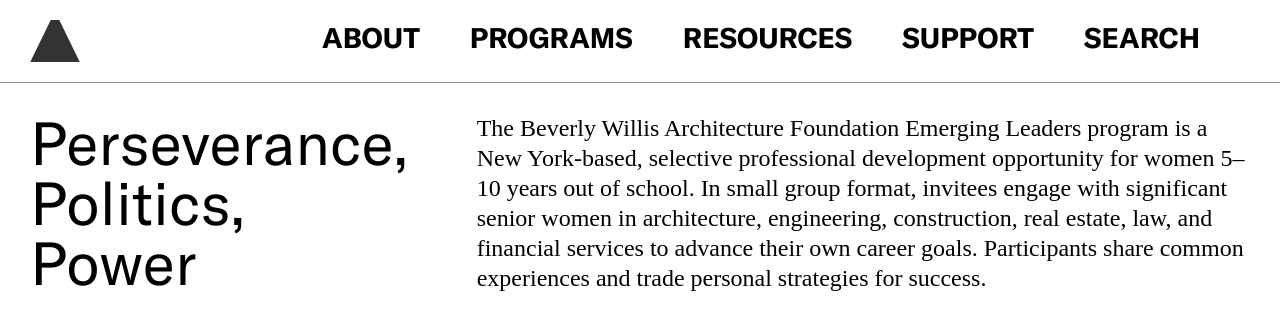
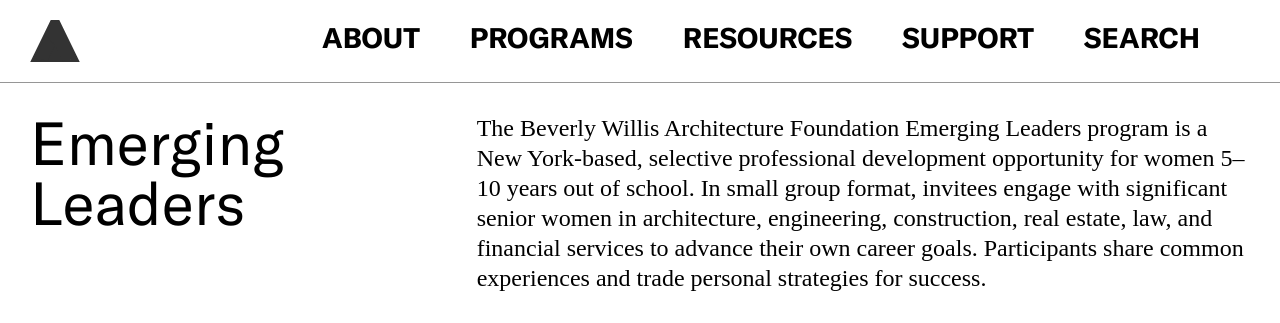
Before and after one commit to jengalas/bwaf-bbw, a Jekyll site: the page built from _emerging-leaders/perseverence-politics-power.md, in a window 1280 px wide and 900 px high, cut to the strip 0-323 px from the top of the window. Built offline with Jekyll 4.4.1, drawn with Linux system fonts in a browser that asks for light colours; some web fonts are replaced.

Commit message:
Update from Forestry.io Aislinn McNamara updated _emerging-leaders/perseverence-politics-power.md

```diff
--- a/_emerging-leaders/perseverence-politics-power.md
+++ b/_emerging-leaders/perseverence-politics-power.md
@@ -8,7 +8,7 @@
   include_left-hand_column_text_: true
   lefthand_text:
     header_type: Large Header
-    text: Perseverance, Politics, Power
+    text: Emerging Leaders
     download: ''
     link_url: ''
     link_text: ''
```
